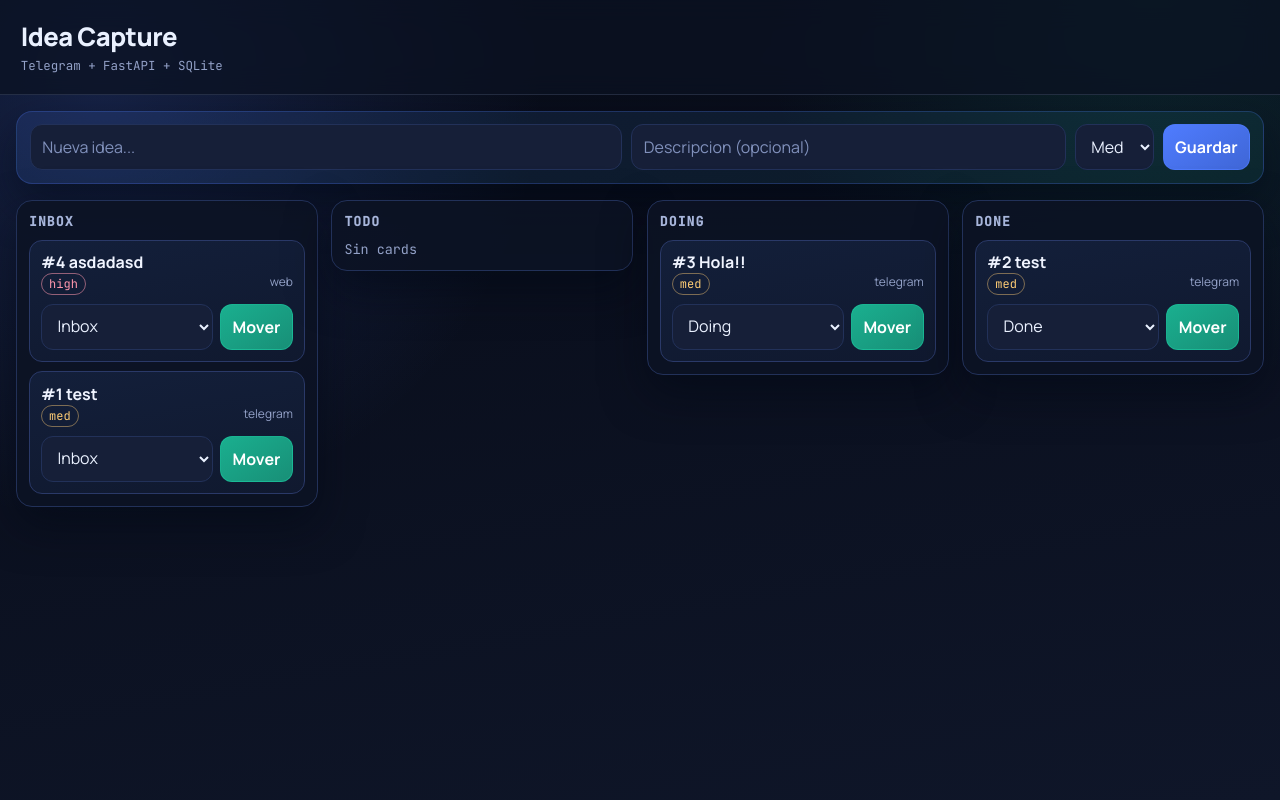
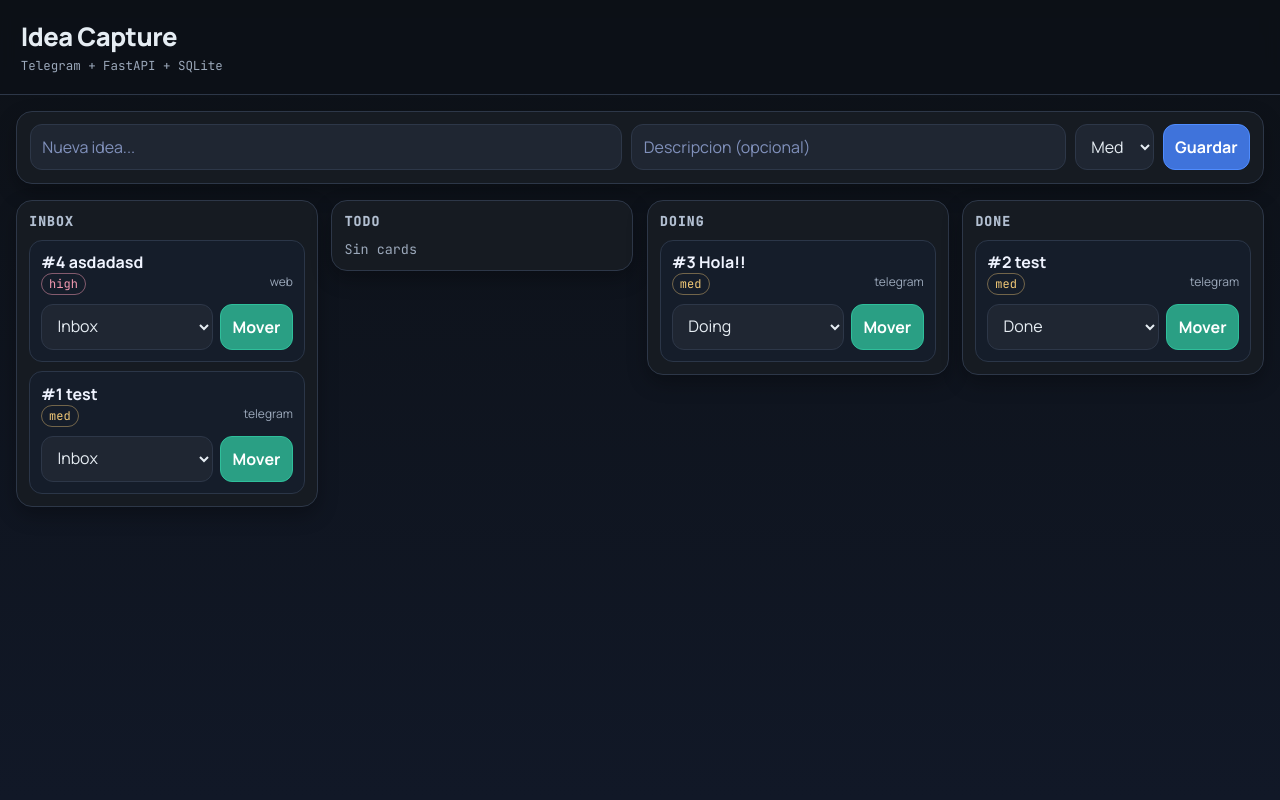
Before and after one commit to alanium/telegram-idea-bot, a FastAPI app: page / in a window 1280 px wide. Run offline with FastAPI, Linux system fonts and the light colour scheme; some libraries are stand-ins or nearby versions.

Commit message:
Update styles.css

```diff
--- a/app/static/styles.css
+++ b/app/static/styles.css
@@ -1,15 +1,14 @@
 :root {
-  --bg: #070b17;
-  --bg-2: #0f1629;
-  --panel: #111a30;
-  --panel-2: #161f38;
-  --ink: #eaf1ff;
-  --muted: #93a1c7;
-  --line: #223159;
-  --accent: #4f7cff;
-  --accent-2: #1cc8a0;
-  --danger: #ff6f91;
-  --shadow: 0 18px 44px rgba(2, 7, 20, 0.5);
+  --bg: #0d1117;
+  --bg-2: #111827;
+  --panel: #161b22;
+  --panel-2: #1f2632;
+  --ink: #e6edf3;
+  --muted: #9ba8ba;
+  --line: #2d3748;
+  --accent: #4f8cff;
+  --accent-2: #2fbd9a;
+  --shadow: 0 8px 20px rgba(0, 0, 0, 0.28);
 }
 
 * {
@@ -20,18 +19,15 @@ body {
   margin: 0;
   font-family: "Manrope", sans-serif;
   color: var(--ink);
-  background:
-    radial-gradient(circle at 8% 10%, rgba(79, 124, 255, 0.2), transparent 32%),
-    radial-gradient(circle at 90% 0%, rgba(28, 200, 160, 0.12), transparent 28%),
-    linear-gradient(170deg, var(--bg) 0%, var(--bg-2) 100%);
+  background: linear-gradient(180deg, var(--bg), var(--bg-2));
   min-height: 100vh;
 }
 
 .topbar {
   padding: 1.2rem 1.3rem;
-  border-bottom: 1px solid rgba(147, 161, 199, 0.18);
-  background: rgba(11, 18, 34, 0.74);
-  backdrop-filter: blur(14px);
+  border-bottom: 1px solid var(--line);
+  background: rgba(13, 17, 23, 0.88);
+  backdrop-filter: blur(8px);
 }
 
 .topbar h1 {
@@ -56,8 +52,8 @@ main {
 
 .create-panel {
   margin-bottom: 1rem;
-  background: linear-gradient(165deg, rgba(79, 124, 255, 0.13), rgba(28, 200, 160, 0.08));
-  border: 1px solid rgba(79, 124, 255, 0.25);
+  background: var(--panel);
+  border: 1px solid var(--line);
   border-radius: 16px;
   padding: 0.8rem;
   box-shadow: var(--shadow);
@@ -94,8 +90,8 @@ select:focus {
 }
 
 button {
-  border: 1px solid rgba(79, 124, 255, 0.6);
-  background: linear-gradient(145deg, #4f7cff, #3f66d6);
+  border: 1px solid #4f8cff;
+  background: #3f73db;
   color: #fff;
   cursor: pointer;
   font-weight: 700;
@@ -149,7 +145,7 @@ button:hover {
 }
 
 .column {
-  background: rgba(12, 19, 36, 0.88);
+  background: var(--panel);
   border: 1px solid var(--line);
   border-radius: 16px;
   padding: 0.75rem;
@@ -170,8 +166,8 @@ button:hover {
 }
 
 .card {
-  background: linear-gradient(170deg, #131f3a, #10192f);
-  border: 1px solid #2a3968;
+  background: #151d2a;
+  border: 1px solid #2b3648;
   border-radius: 13px;
   padding: 0.68rem;
   animation: rise 0.26s ease;
@@ -208,18 +204,18 @@ button:hover {
 }
 
 .priority-low {
-  color: #4ee0b6;
-  border-color: rgba(78, 224, 182, 0.45);
+  color: #63d7ba;
+  border-color: rgba(99, 215, 186, 0.4);
 }
 
 .priority-med {
-  color: #ffcd75;
-  border-color: rgba(255, 205, 117, 0.45);
+  color: #f2c977;
+  border-color: rgba(242, 201, 119, 0.42);
 }
 
 .priority-high {
-  color: #ff97ad;
-  border-color: rgba(255, 151, 173, 0.55);
+  color: #f39ab1;
+  border-color: rgba(243, 154, 177, 0.5);
 }
 
 .move-form {
@@ -232,8 +228,8 @@ button:hover {
 }
 
 .move-form button {
-  background: linear-gradient(145deg, #1aaf8f, #188f77);
-  border-color: rgba(28, 200, 160, 0.55);
+  background: #2a9f84;
+  border-color: #2fbf9b;
 }
 
 .empty {
```
Also changed, not shown: other parts of app/static/styles.css (+11 -11 lines).
